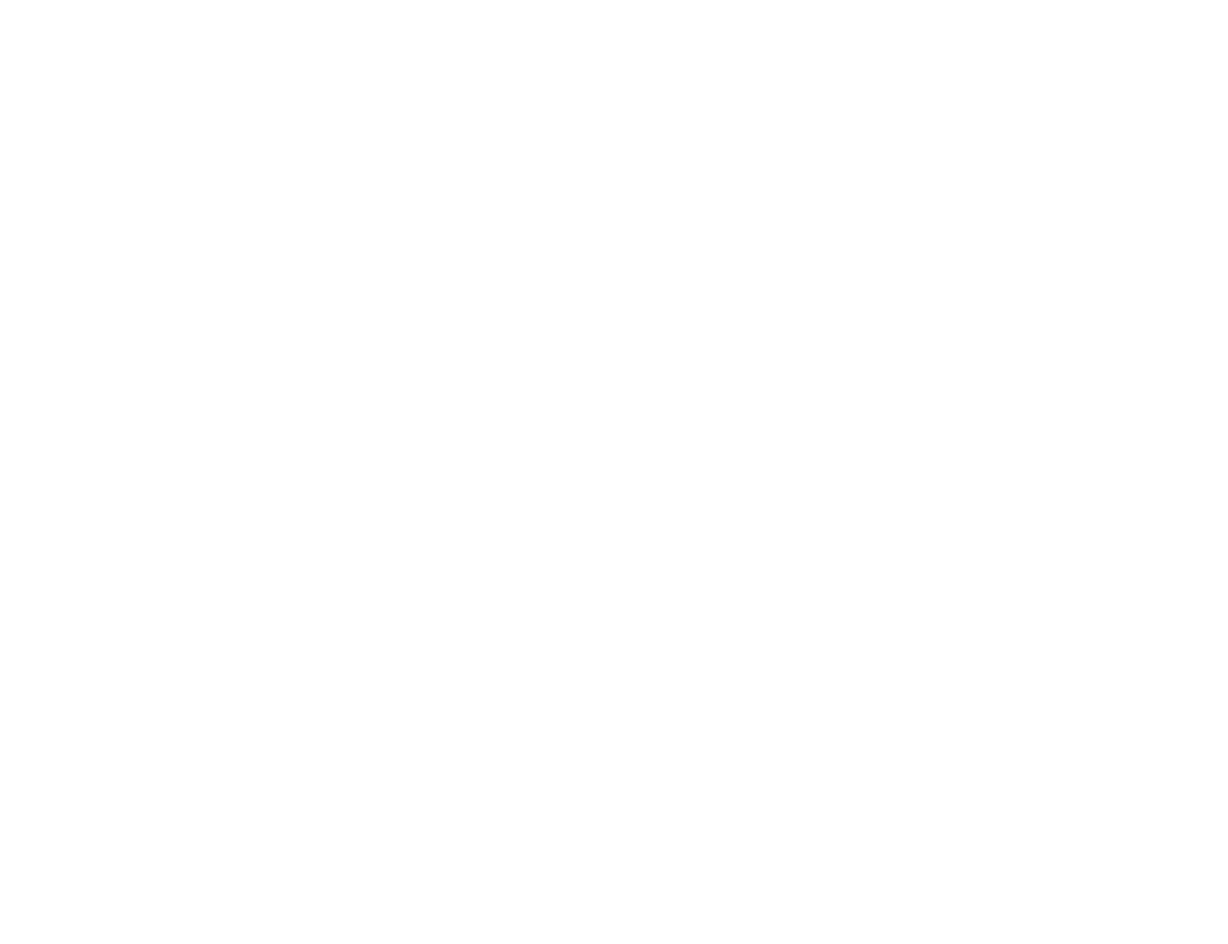
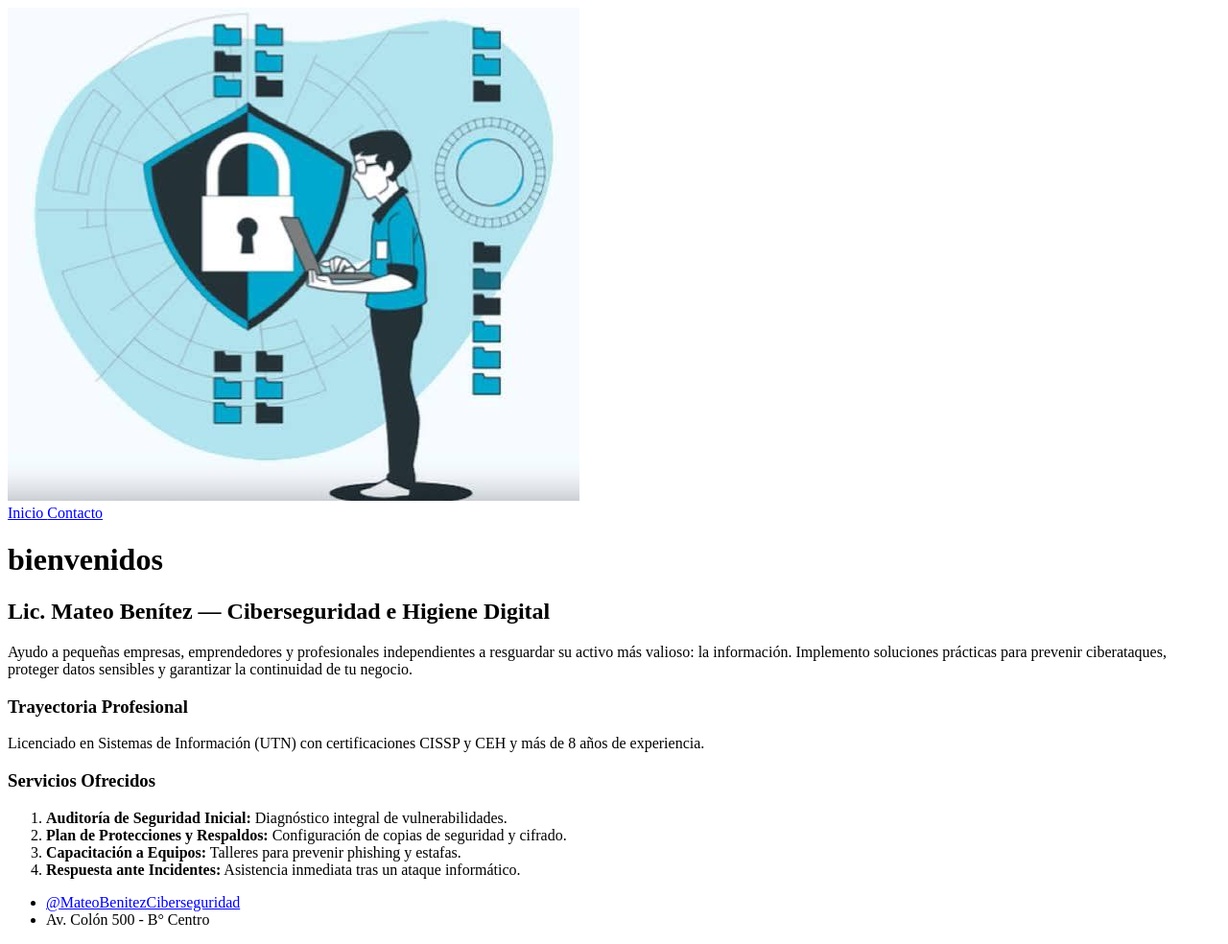
Before and after one commit to matesoria28/App_Web_Actividades_Soria, a plain HTML site: page actividad5/index.html in a window 1280 px wide. Shown: the whole page at 96% size. Before the commit the page ends 800 px from the top, so only its background shows below. Drawn offline with Linux system fonts and the light colour scheme.

Commit message:
act 5 hecha

```diff
--- a/actividad5/index.html
+++ b/actividad5/index.html
@@ -1,19 +1,56 @@
 <!DOCTYPE html>
 <html lang="es">
+
 <head>
     <meta charset="UTF-8">
     <meta name="viewport" content="width=device-width, initial-scale=1.0">
-    <title>Actividad5</title>
+    <title>Inicio — Lic. Mateo Benítez</title>
 </head>
+
 <body>
     <header>
 
+        <a href="./index.html">
+            <img src="./recursos/imagenes/seguridad.jpg" alt="logo seguridad">
+        </a>
+        <nav>
+            <a href="./index.html">
+                Inicio
+            </a>
+            <a href="./contacto.html">
+                Contacto
+            </a>
+        </nav>
     </header>
     <main>
+        <h1>bienvenidos</h1>
 
+        <h2>Lic. Mateo Benítez — Ciberseguridad e Higiene Digital</h2>
+        <p>Ayudo a pequeñas empresas, emprendedores y profesionales independientes a resguardar su activo más valioso:
+            la
+            información. Implemento soluciones prácticas para prevenir ciberataques, proteger datos sensibles y
+            garantizar
+            la continuidad de tu negocio.</p>
+
+        <h3>Trayectoria Profesional</h3>
+        <p>Licenciado en Sistemas de Información (UTN) con certificaciones CISSP y CEH y más de 8 años de experiencia.
+        </p>
+
+        <h3>Servicios Ofrecidos</h3>
+        <ol>
+            <li><b>Auditoría de Seguridad Inicial:</b> Diagnóstico integral de vulnerabilidades.</li>
+            <li><b>Plan de Protecciones y Respaldos:</b> Configuración de copias de seguridad y cifrado.</li>
+            <li><b>Capacitación a Equipos:</b> Talleres para prevenir phishing y estafas.</li>
+            <li><b>Respuesta ante Incidentes:</b> Asistencia inmediata tras un ataque informático.</li>
+        </ol>
     </main>
     <footer>
+        <ul>
+            <li><a href="#">@MateoBenitezCiberseguridad</a></li>
+            <li>Av. Colón 500 - B° Centro</li>
+        </ul>
+    </footer>
 
-    </footer>
 </body>
+
 </html>
```
Also changed, not shown: actividad5/contacto.html (added, +44 -0 lines), actividad5/recursos/imagenes/seguridad.jpg (added).
